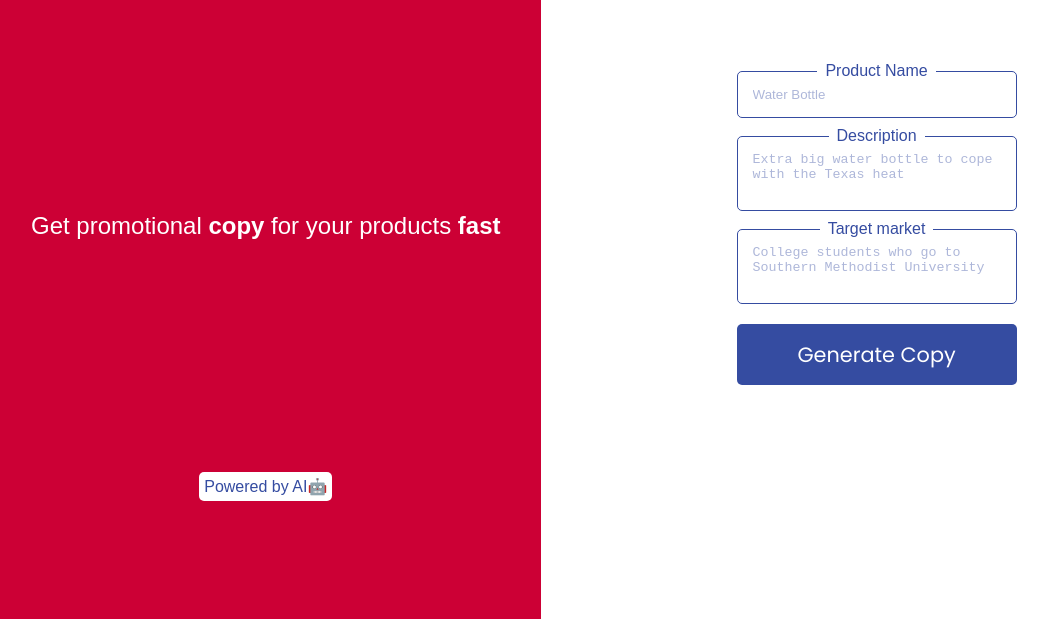
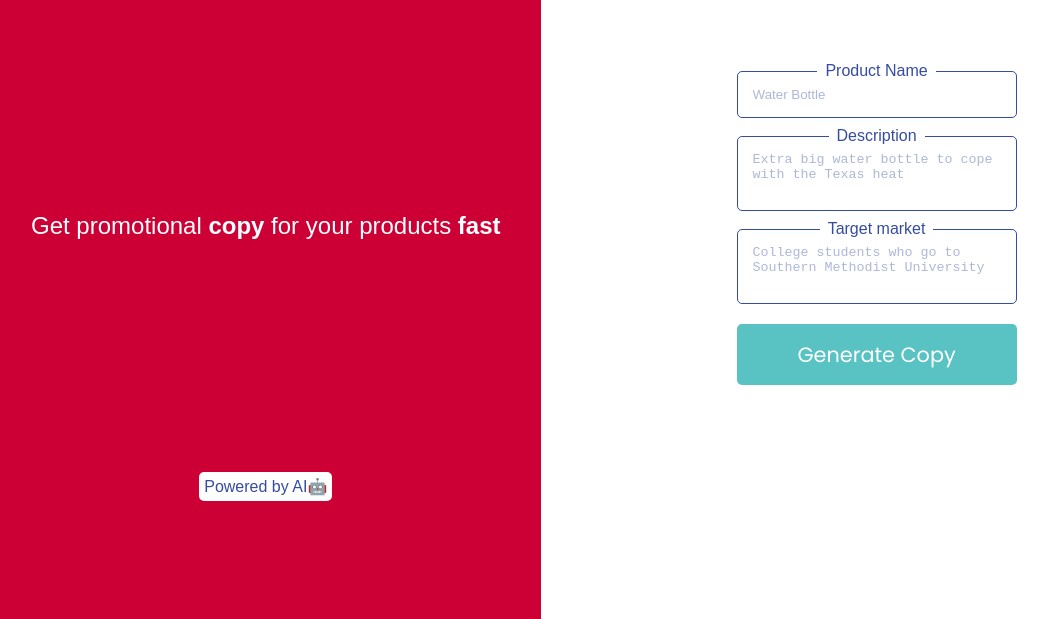
Before and after one commit to tantantan12/AIApp, a website built with webpack: page index.html in a window 1280 px wide. In both pictures the pointer is over the button "Generate Copy". Shown: the part 181-800 px from the top of the page, without its empty margins (9-1057 px from the left). Built offline with nearby package versions, Linux system fonts and the light colour scheme; files whose address does not match are found by name.

Commit message:
Update index.css

```diff
--- a/index.css
+++ b/index.css
@@ -95,7 +95,7 @@ button {
     font-size: 1.3rem;
 }
 
-.button:hover {
+button:hover {
       background-color:#59C3C3;
       transition: 0.7s;
 
```
